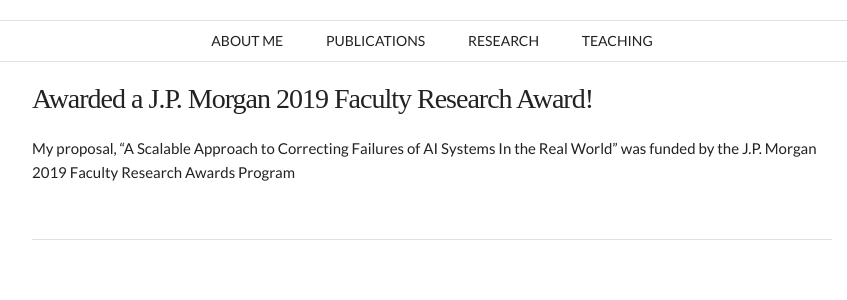
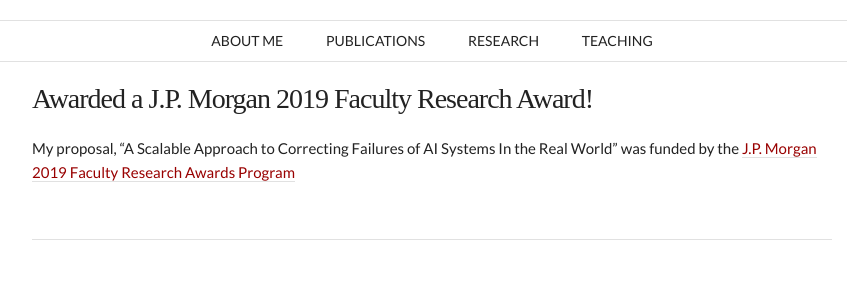
Before and after one commit to joydeep-b/joydeepb.com, a Jekyll site: the page built from _posts/2019-01-31-jpm.md, in a window 1280 px wide. Shown: the top 300 px of the page, without its empty margins (208-1055 px from the left). Built offline with Jekyll 4.4.1, drawn with Linux system fonts in a browser that asks for light colours; nearby versions of some CDN libraries; some web fonts are replaced; part of the change alters nothing that is shown.

Commit message:
Update 2019-01-31-jpm.md

```diff
--- a/_posts/2019-01-31-jpm.md
+++ b/_posts/2019-01-31-jpm.md
@@ -4,4 +4,4 @@ layout: default
 ---
 
 My proposal, “A Scalable Approach to Correcting Failures of AI Systems In the Real World” was
-funded by the J.P. Morgan 2019 Faculty Research Awards Program
+funded by the [J.P. Morgan 2019 Faculty Research Awards Program](https://www.jpmorgan.com/global/technology/ai/awards/faculty-award-recipients)
```
